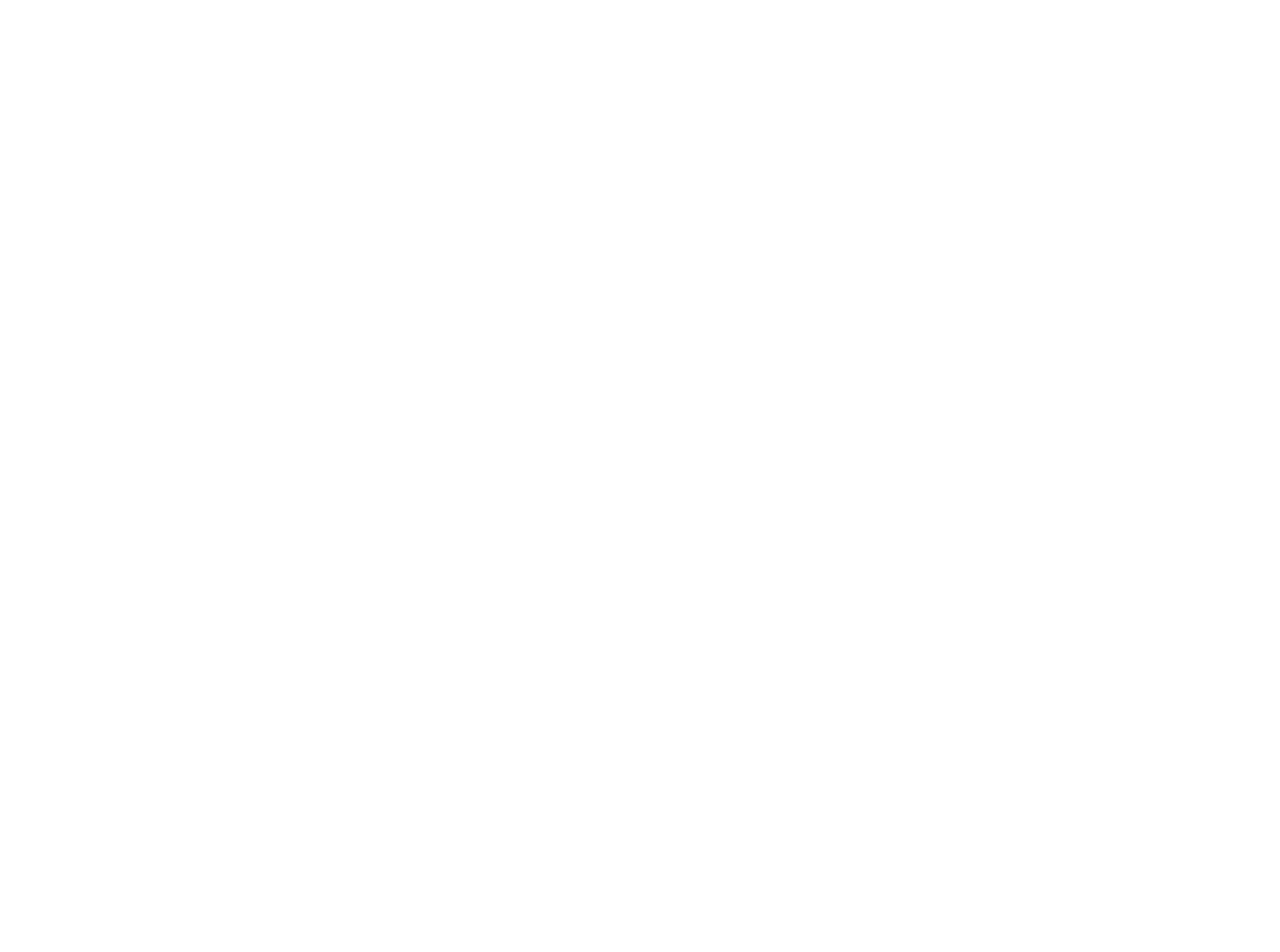
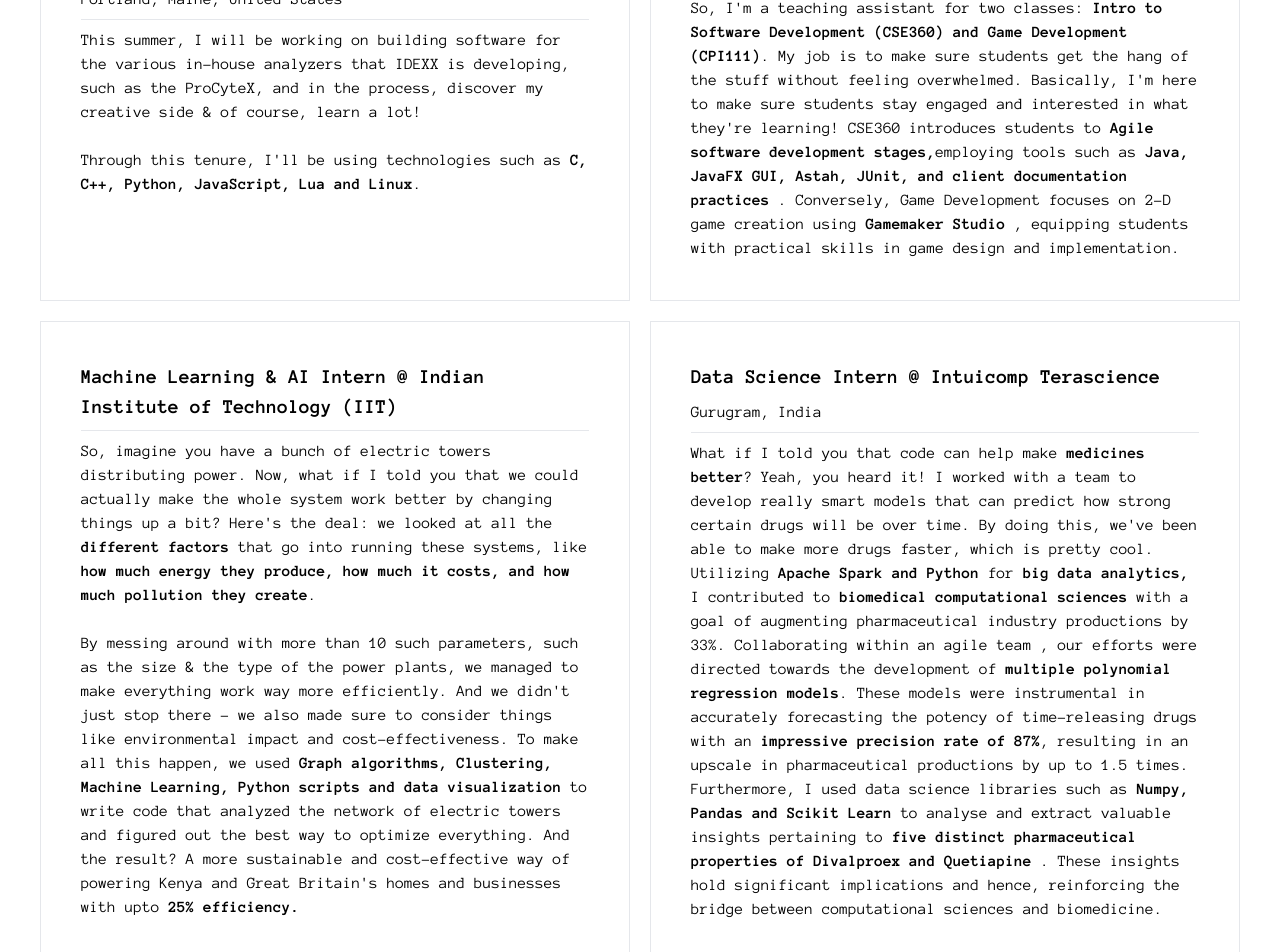
Before and after one commit to Chaitanya-Chaurasia/Portfolio, a Next.js app: page / in a window 1280 px wide. Shown: the part 2320-3272 px from the top of the page. Before the commit the page ends 2028 px from the top, so only its background shows below. Built offline with nearby package versions, Linux system fonts and the light colour scheme.

Commit message:
Work Exp section complete

```diff
--- a/app/page.tsx
+++ b/app/page.tsx
@@ -115,14 +115,11 @@
             As an engineer, I always strive to learn as much as possible. Given
             how dynamic the field is, I need to be requipped with the latest
             technology out in the market- be it the modern age AI or traditional
-            operating systems!
+            operating systems! Below are some skills I've picked up that make
+            development easy for me.
           </span>
         </div>
         <div className="flex flex-col border-l-8 border-b p-10">
-          <span className="text-[20px] p-10">
-            Skills that make development easy for me:
-          </span>
-
           <div className="p-10 flex flex-col lg:flex-row">
             <div className="border p-10">
               <span className="font-bold">Frontend Development</span>
@@ -179,7 +176,159 @@
           </div>
         </div>
       </section>
-      {/* <section className="flex flex-col min-h-screen font-new-font w-screen bg-black"></section> */}
+      <section className="flex flex-col min-h-screen font-new-font w-screen bg-white gap-20 p-10 text-black">
+        <div className="flex flex-col lg:flex-row gap-5">
+          <div className="bg-orange-500 flex lg:flex-col flex-row flex-[0.1_0.1_0%] gap-0 lg:gap-1 p-1 items-center justify-center lg:items-center lg:justify-start h-40" />
+
+          <div className="flex-[4_4_0%]">
+            <span className="text-[100px]">My Work Experience</span>
+          </div>
+
+          <div className="bg-yellow-400 flex lg:flex-col flex-row flex-[0.5_0.5_0%] gap-0 lg:gap-1 p-1 items-center justify-center lg:items-center lg:justify-start h-20" />
+        </div>
+        <div className="flex flex-col gap-5">
+          <div className="flex flex-col lg:flex-row gap-5">
+            <div className="p-10 border flex flex-1 flex-col gap-2">
+              <span className="text-[20px] font-bold">
+                Incoming Embedded Systems SWE Intern @ IDEXX Laboratories
+              </span>
+              <span>Portland, Maine, United States</span>
+              <hr />
+
+              <span>
+                This summer, I will be working on building software for the
+                various in-house analyzers that IDEXX is developing, such as the
+                ProCyteX, and in the process, discover my creative side & of
+                course, learn a lot!
+                <br />
+                <br />
+                Through this tenure, I'll be using technologies such as{" "}
+                <span className="font-bold">
+                  C, C++, Python, JavaScript, Lua and Linux
+                </span>
+                .
+              </span>
+            </div>
+            <div className="p-10 border flex flex-1 flex-col gap-2">
+              <span className="text-[20px] font-bold">
+                Undergraduate Teaching Assistant @ Arizona State University
+              </span>
+              <hr />
+              <span>
+                So, I'm a teaching assistant for two classes:{" "}
+                <span className="font-bold">
+                  Intro to Software Development (CSE360) and Game Development
+                  (CPI111)
+                </span>
+                . My job is to make sure students get the hang of the stuff
+                without feeling overwhelmed. Basically, I'm here to make sure
+                students stay engaged and interested in what they're learning!
+                CSE360 introduces students to{" "}
+                <span className="font-bold">
+                  Agile software development stages,
+                </span>
+                employing tools such as{" "}
+                <span className="font-bold">
+                  Java, JavaFX GUI, Astah, JUnit, and client documentation
+                  practices{" "}
+                </span>
+                . Conversely, Game Development focuses on 2-D game creation
+                using <span className="font-bold">Gamemaker Studio </span>,
+                equipping students with practical skills in game design and
+                implementation.
+              </span>
+            </div>
+          </div>
+          <div className="flex flex-row gap-5">
+            <div className="p-10 border flex flex-1 flex-col gap-2">
+              <span className="text-[20px] font-extrabold">
+                Machine Learning & AI Intern @ Indian Institute of Technology
+                (IIT)
+              </span>
+              <hr />
+              <span>
+                So, imagine you have a bunch of electric towers distributing
+                power. Now, what if I told you that we could actually make the
+                whole system work better by changing things up a bit? Here's the
+                deal: we looked at all the{" "}
+                <span className="font-bold">different factors </span>
+                that go into running these systems, like{" "}
+                <span className="font-bold">
+                  how much energy they produce, how much it costs, and how much
+                  pollution they create
+                </span>
+                .
+                <br />
+                <br />
+                By messing around with more than 10 such parameters, such as the
+                size & the type of the power plants, we managed to make
+                everything work way more efficiently. And we didn't just stop
+                there - we also made sure to consider things like environmental
+                impact and cost-effectiveness. To make all this happen, we used
+                <span className="font-bold">
+                  {" "}
+                  Graph algorithms, Clustering, Machine Learning, Python scripts
+                  and data visualization{" "}
+                </span>
+                to write code that analyzed the network of electric towers and
+                figured out the best way to optimize everything. And the result?
+                A more sustainable and cost-effective way of powering Kenya and
+                Great Britain's homes and businesses with upto{" "}
+                <span className="font-bold"> 25% efficiency.</span>
+              </span>
+            </div>
+            <div className="p-10 border flex flex-1 flex-col gap-2">
+              <span className="text-[20px] font-bold">
+                Data Science Intern @ Intuicomp Terascience
+              </span>
+              <span>Gurugram, India</span>
+
+              <hr />
+              <span>
+                What if I told you that code can help make
+                <span className="font-bold"> medicines better</span>? Yeah, you
+                heard it! I worked with a team to develop really smart models
+                that can predict how strong certain drugs will be over time. By
+                doing this, we've been able to make more drugs faster, which is
+                pretty cool. Utilizing{" "}
+                <span className="font-bold">Apache Spark and Python </span> for{" "}
+                <span className="font-bold">big data analytics, </span>I
+                contributed to{" "}
+                <span className="font-bold">
+                  biomedical computational sciences
+                </span>{" "}
+                with a goal of augmenting pharmaceutical industry productions by
+                33%. Collaborating within an agile team , our efforts were
+                directed towards the development of
+                <span className="font-bold">
+                  {" "}
+                  multiple polynomial regression models
+                </span>
+                . These models were instrumental in accurately forecasting the
+                potency of time-releasing drugs with an{" "}
+                <span className="font-bold">
+                  impressive precision rate of 87%
+                </span>
+                , resulting in an upscale in pharmaceutical productions by up to
+                1.5 times. Furthermore, I used data science libraries such as
+                <span className="font-bold">
+                  {" "}
+                  Numpy, Pandas and Scikit Learn{" "}
+                </span>{" "}
+                to analyse and extract valuable insights pertaining to
+                <span className="font-bold">
+                  {" "}
+                  five distinct pharmaceutical properties of Divalproex and
+                  Quetiapine{" "}
+                </span>
+                . These insights hold significant implications and hence,
+                reinforcing the bridge between computational sciences and
+                biomedicine.
+              </span>
+            </div>
+          </div>
+        </div>
+      </section>
     </main>
   );
 }
```
Also changed, not shown: 1 other file (tests, documents, lock files or other folders).
